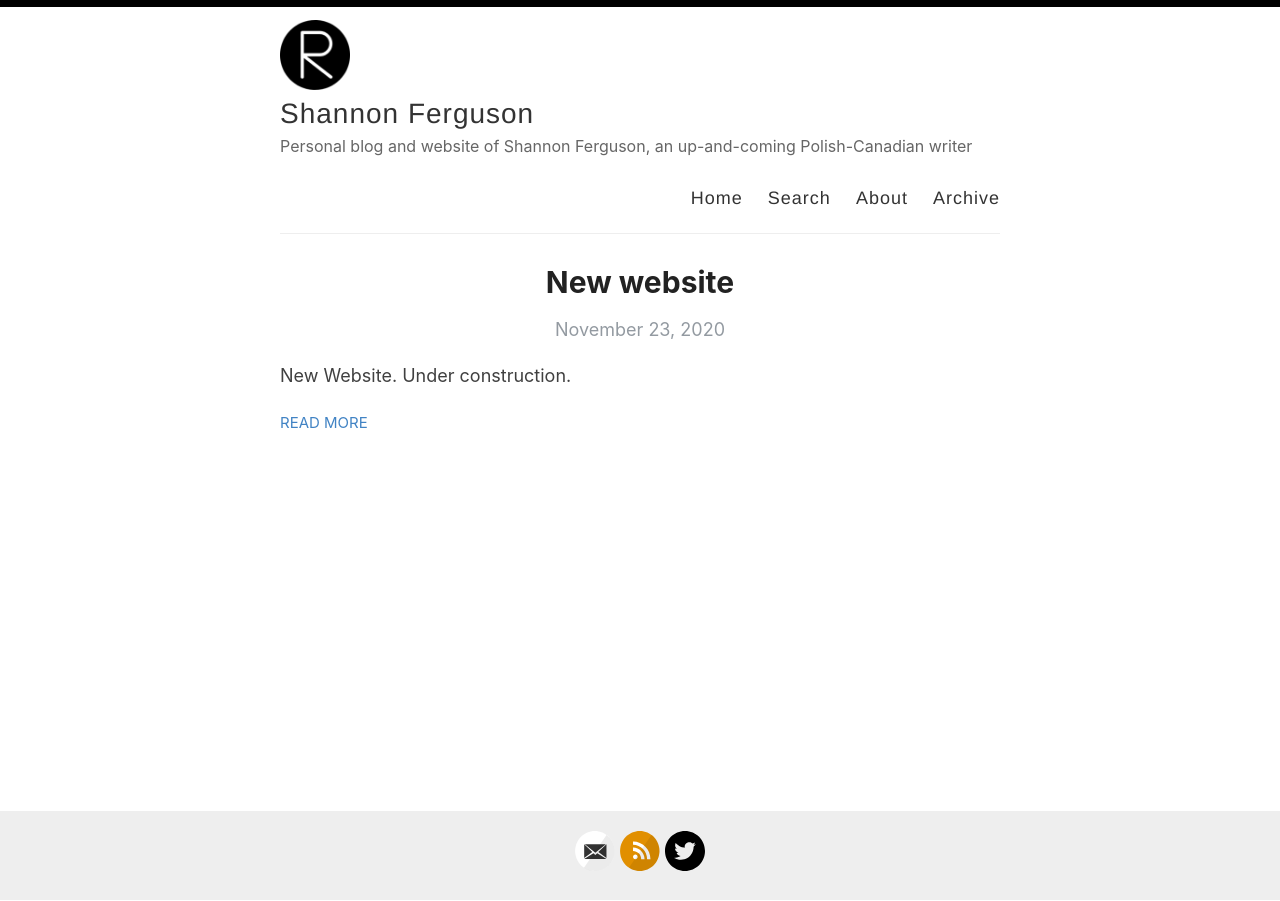
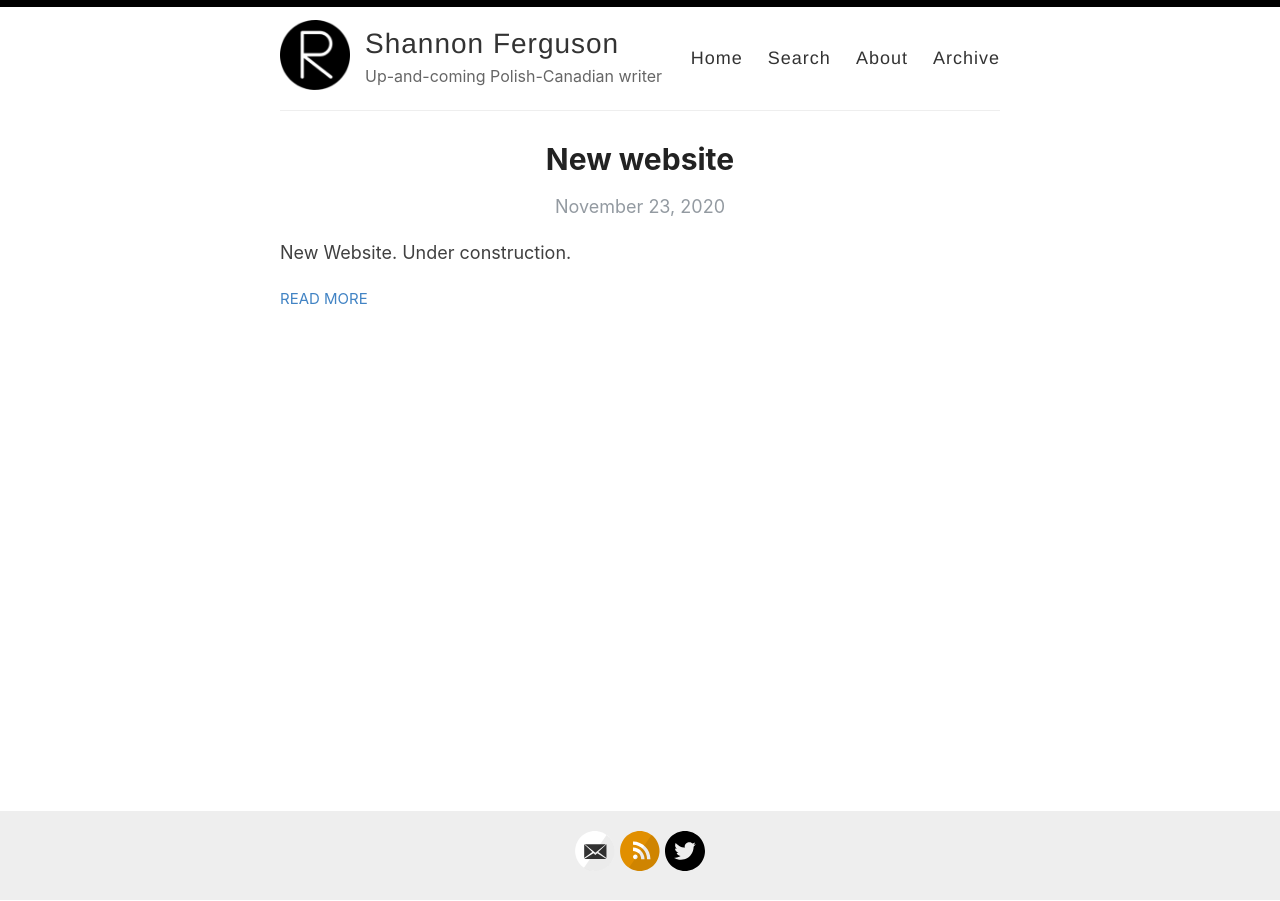
Before and after one commit to shannon-ferguson/shannon-ferguson.github.io, a Jekyll site: the page built from index.html, in a window 1280 px wide. Built offline with Jekyll 4.4.1, drawn with Linux system fonts in a browser that asks for light colours; the list of posts is cut into pages by our own code.

Commit message:
Update _config.yml

```diff
--- a/_config.yml
+++ b/_config.yml
@@ -9,7 +9,7 @@ name: Shannon Ferguson
 author: Shannon Ferguson
 
 # Short bio or description (displayed in the header)
-description: Personal blog and website of Shannon Ferguson, an up-and-coming Polish-Canadian writer
+description: Up-and-coming Polish-Canadian writer
 
 # URL of your avatar or profile pic (you could use your GitHub profile pic)
 avatar: /images/reverie.png
```
